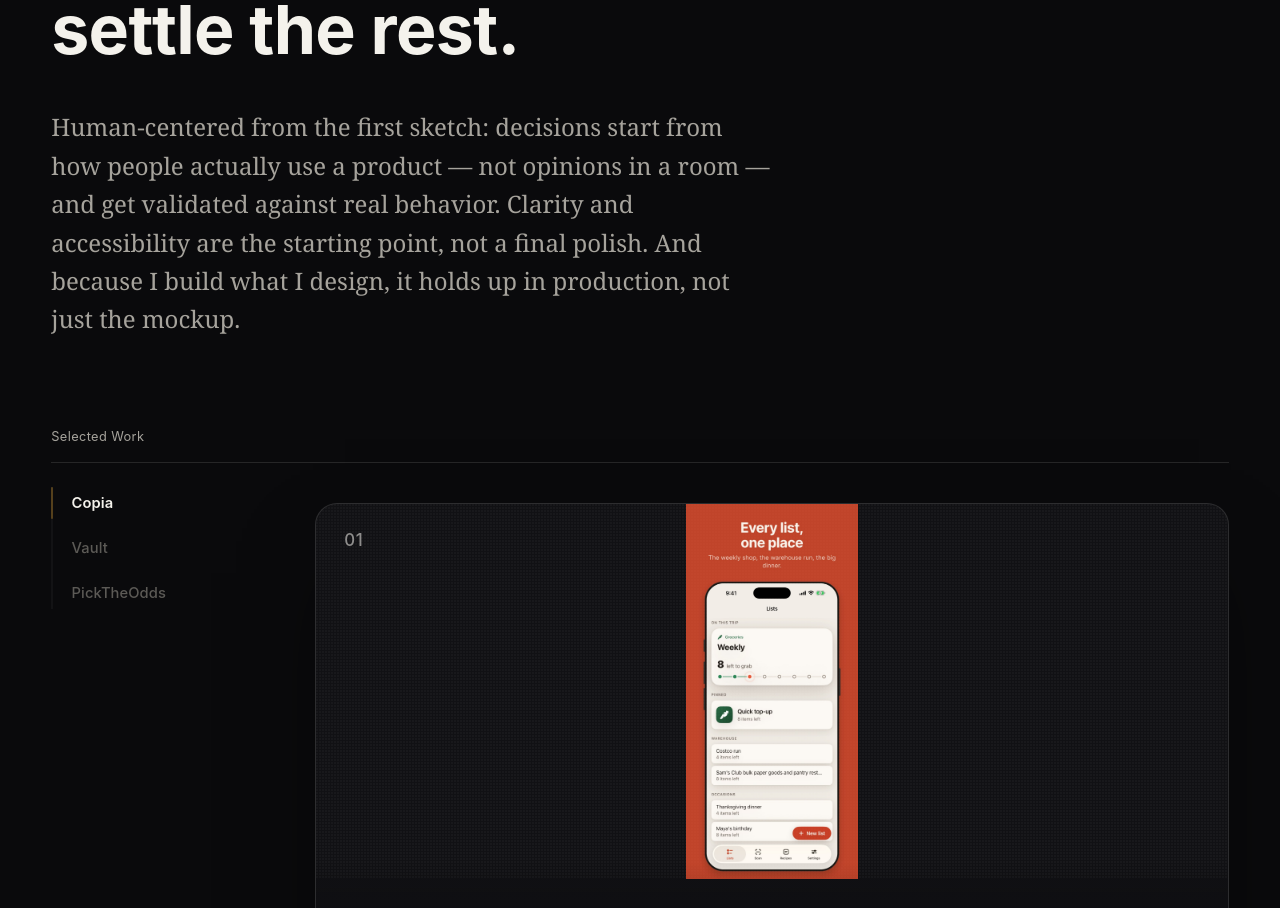
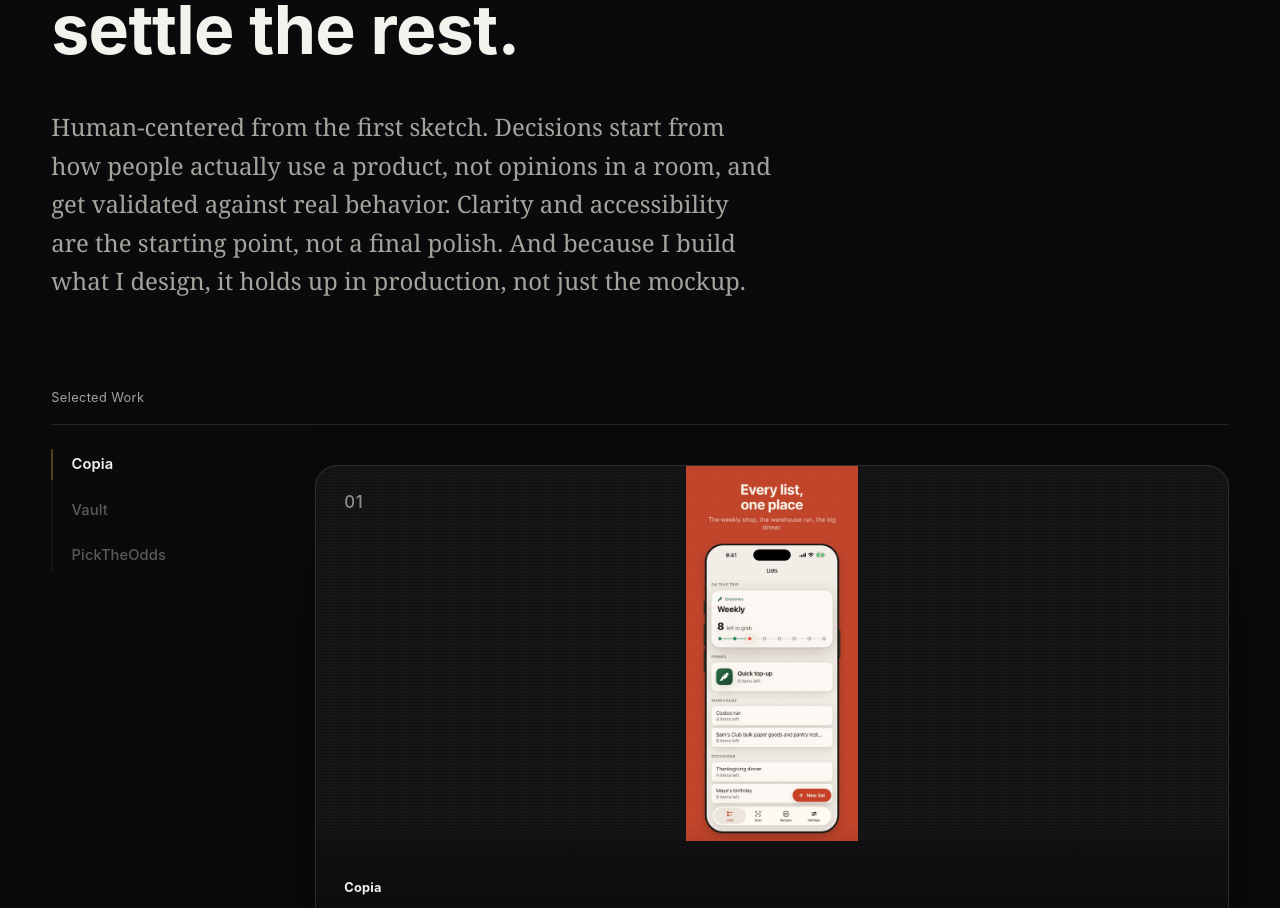
Before and after one commit to Ryancraun/ryan-portfolio, a React (Vite) app: page / in a window 1280 px wide. Shown: the part 957-1865 px from the top of the page. Built offline with nearby package versions, Linux system fonts and the light colour scheme.

Commit message:
Remove em dashes from the intro copy

```diff
--- a/src/components/Intro.jsx
+++ b/src/components/Intro.jsx
@@ -15,9 +15,9 @@ export default function Intro() {
       <Fade className="intro__statement">I design for people, and let the data settle the rest.</Fade>
       <div className="intro__lede">
         <Fade className="intro__p">
-          Human-centered from the first sketch: decisions start from how people actually use a product &mdash;
-          not opinions in a room &mdash; and get validated against real behavior. Clarity and accessibility are
-          the starting point, not a final polish. And because I build what I design, it holds up in production,
+          Human-centered from the first sketch. Decisions start from how people actually use a product, not
+          opinions in a room, and get validated against real behavior. Clarity and accessibility are the
+          starting point, not a final polish. And because I build what I design, it holds up in production,
           not just the mockup.
         </Fade>
       </div>
```
